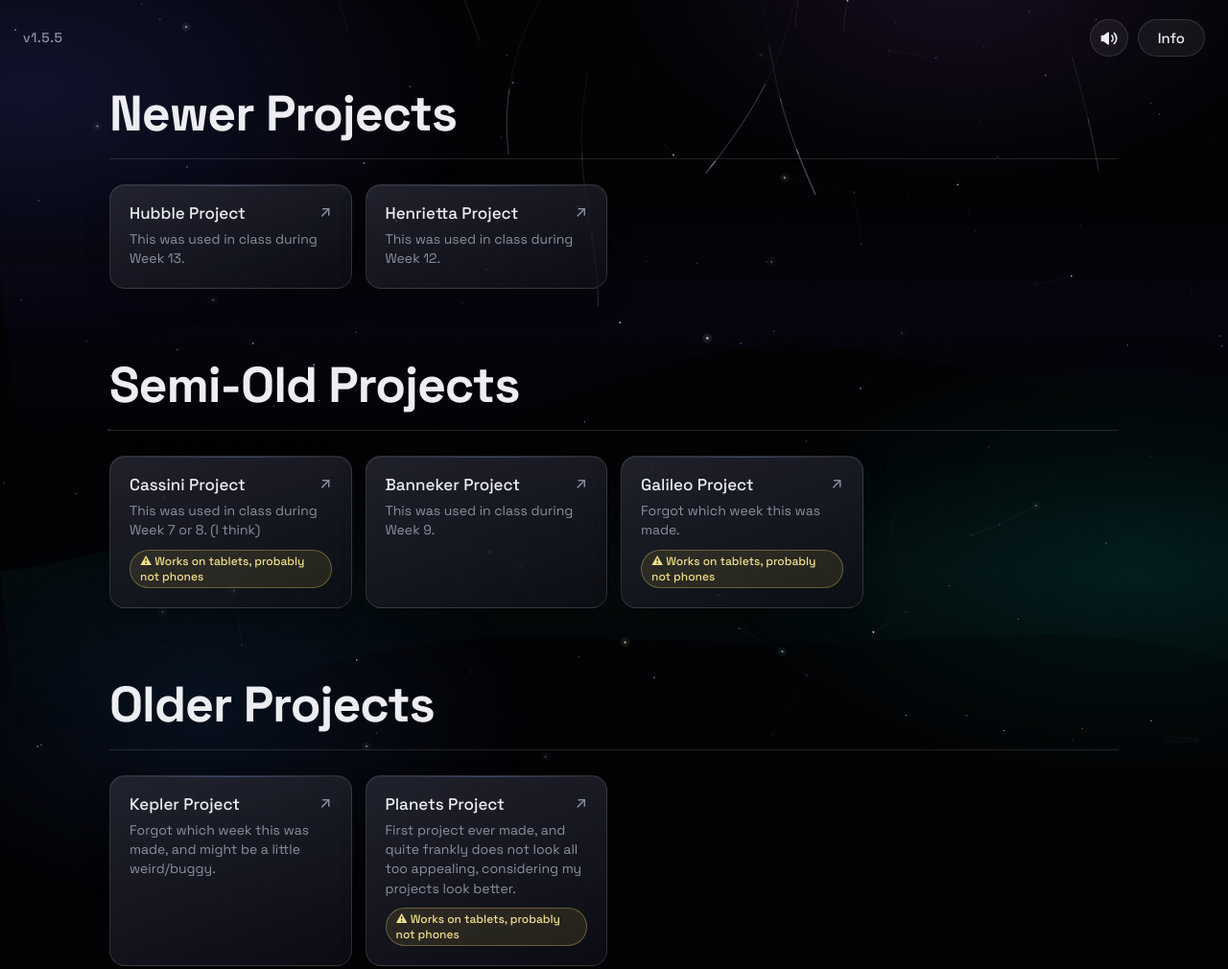
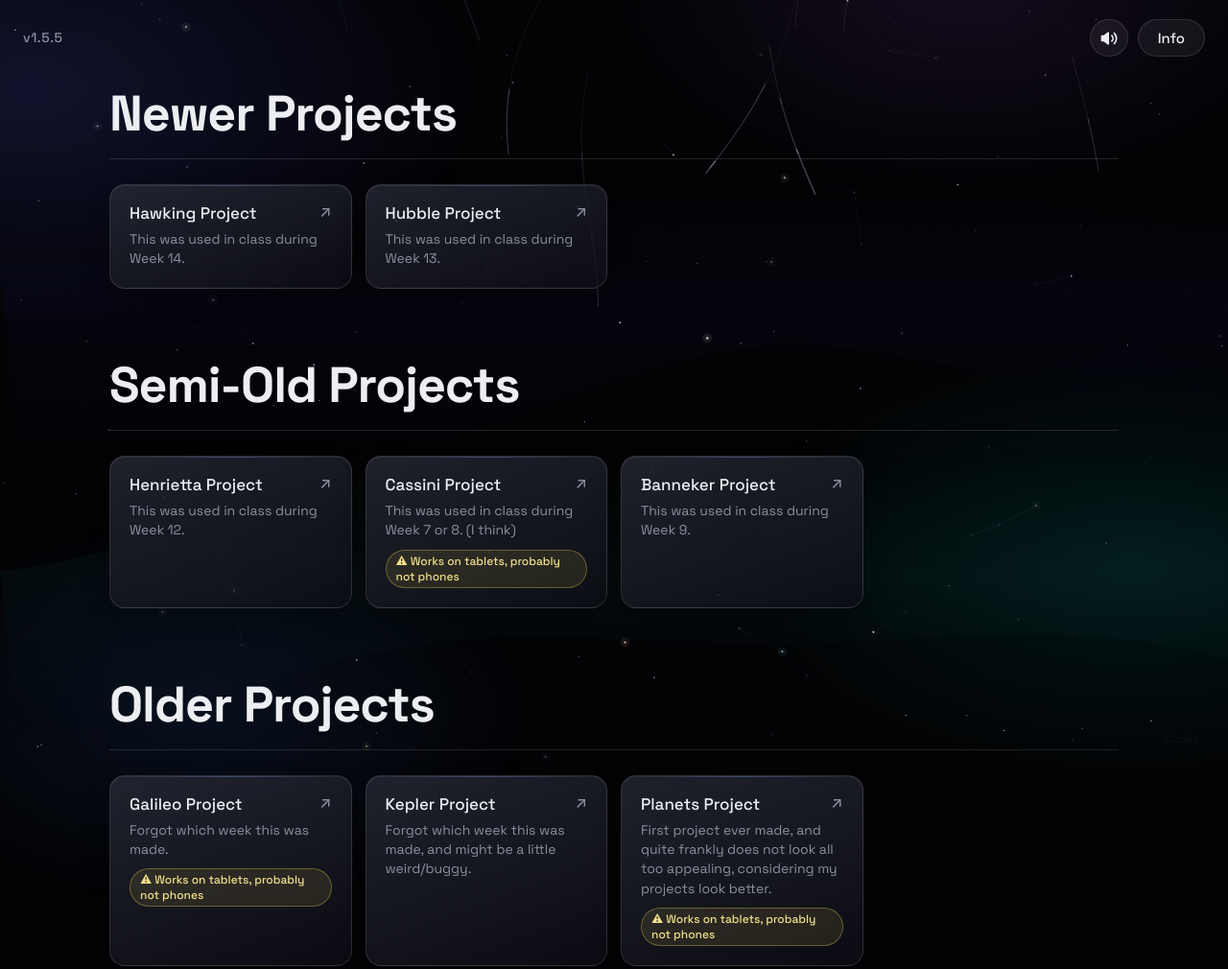
Before and after one commit to 0Audacity0/Matthew-s-Project-Hub, a plain HTML site: page index.html in a window 1280 px wide. Shown: the top 1010 px of the page at 96% size. Drawn offline with Linux system fonts and the light colour scheme; animation ran at ten frames a second.

Commit message:
Reorganize project entries in index.html

```diff
--- a/index.html
+++ b/index.html
@@ -724,17 +724,18 @@ const INFO_TEXT = [
       { name: "My Site", url: "https://...", description: "...", mobile: "tablet" },   */
 const PROJECTS = {
   "Newer Projects": [
+    { name: "Hawking Project", url: "https://0audacity0.github.io/StephenHawkingProject/", description: "This was used in class during Week 14." },
     { name: "Hubble Project", url: "https://0audacity0.github.io/EdwinHubbleProject/", description: "This was used in class during Week 13." },
-    { name: "Henrietta Project", url: "https://0audacity0.github.io/Henrietta-Project/", description: "This was used in class during Week 12." }
   ],
 
   "Semi-Old Projects": [
+    { name: "Henrietta Project", url: "https://0audacity0.github.io/Henrietta-Project/", description: "This was used in class during Week 12." },
     { name: "Cassini Project", url: "https://0audacity0.github.io/Cassini-Project/", description: "This was used in class during Week 7 or 8. (I think)", mobile: "tablet" },
     { name: "Banneker Project", url: "https://0audacity0.github.io/Banneker-Project/", description: "This was used in class during Week 9." },
-    { name: "Galileo Project", url: "https://0audacity0.github.io/Galileo-Project/", description: "Forgot which week this was made.", mobile: "tablet" }
   ],
 
   "Older Projects": [
+    { name: "Galileo Project", url: "https://0audacity0.github.io/Galileo-Project/", description: "Forgot which week this was made.", mobile: "tablet" },
     { name: "Kepler Project", url: "https://0audacity0.github.io/Kepler-Project/", description: "Forgot which week this was made, and might be a little weird/buggy." },
     { name: "Planets Project", url: "https://0audacity0.github.io/Planets-Project/", description: "First project ever made, and quite frankly does not look all too appealing, considering my projects look better.", mobile: "tablet" }
   ]
```
